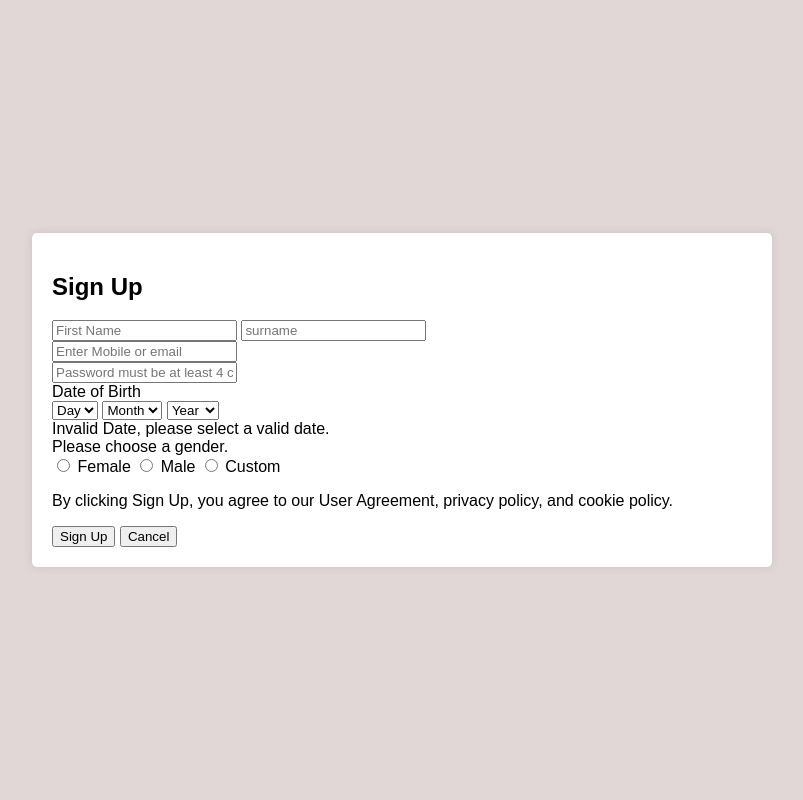
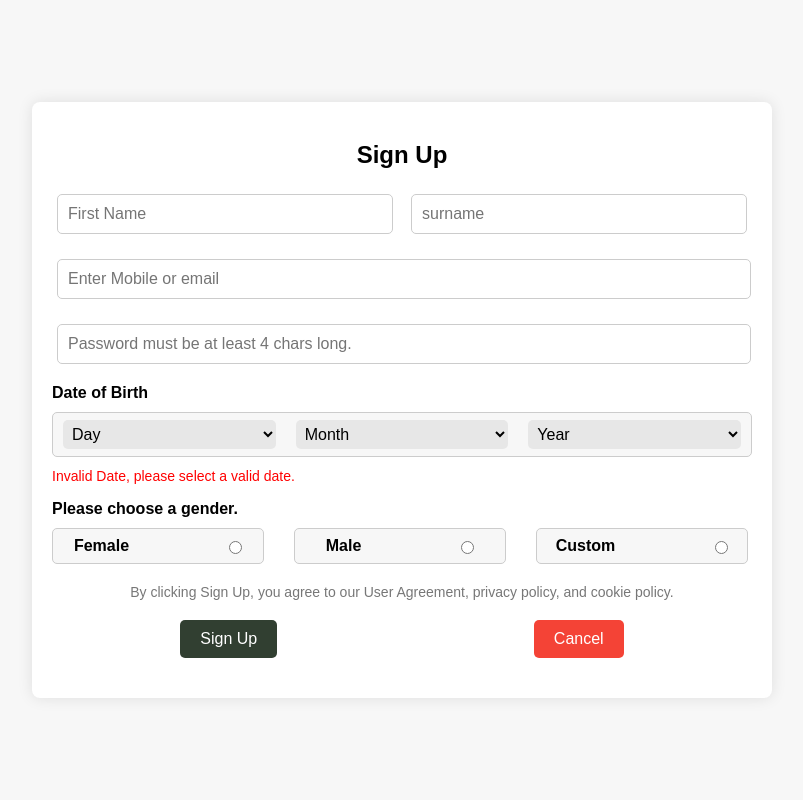
Before and after one commit to RoknuzzamanRokon/portfolio_short_project_for_AsthaIT, a Flask app: page /signup in a window 1280 px wide. Shown: the whole page, without its empty margins (238-1041 px from the left). Run offline with Flask 3, Linux system fonts and the light colour scheme.

Commit message:
Update CSS file.

```diff
--- a/signUp_project_with_flask/static/styles.css
+++ b/signUp_project_with_flask/static/styles.css
@@ -1,6 +1,6 @@
 body {
-    font-family: Arial, Helvetica, sans-serif;
-    background-color: #e2d7d7;
+    font-family: Arial, sans-serif;
+    background-color: #f7f7f7;
     margin: 0;
     padding: 0;
     display: flex;
@@ -13,7 +13,161 @@
     width: 700px;
     background-color: #fff;
     padding: 20px;
+    border-radius: 8px;
+    box-shadow: 0 0 15px rgba(0, 0, 0, 0.1);
+}
+
+h2 {
+    text-align: center;
+    margin-bottom: 20px;
+}
+.form-group.full-width {
+    display: flex;
+    justify-content: space-between;
+}
+
+.form-group.full-width input[type="text"] {
+    width: 48%;
+}
+
+.form-group {
+    margin-bottom: 15px;
+}
+
+.form-group input[type="text"],
+.form-group input[type="password"],
+.form-group select {
+    width: calc(50% - 10px);
+    padding: 10px;
+    margin: 5px;
+    box-sizing: border-box;
+    border: 1px solid #ccc;
     border-radius: 5px;
-    box-shadow: 0 0 10px rgba(0, 0, 0, 0.1);
+    font-size: 1rem;
+}
 
+.form-group input[type="text"]#contact,
+.form-group input[type="password"]#password {
+    width: calc(102% - 20px);
 }
+
+.form-group label {
+    display: block;
+    margin-bottom: 5px;
+    font-weight: bold;
+}
+
+.dob-group {
+    display: flex;
+    justify-content: space-between;
+    gap: 10px;
+    border: 1px solid #ccc;
+    border-radius: 5px;
+    padding: 2px 5px;
+    background-color: #f7f7f7;
+    margin-top: 10px;
+    margin-bottom: 10px;
+}
+
+.dob-group select {
+    width: 32%;
+    background-color: #e7e7e7;
+    color: rgb(0, 0, 0);
+    border: none;
+    border-radius: 5px;
+    padding: 5px;
+}
+
+
+.dob-group select:hover,
+.dob-group select:focus {
+    background-color: rgb(255, 255, 255);
+}
+
+.error {
+    color: red;
+    font-size: 0.875em;
+    margin-top: -10px;
+    margin-bottom: 10px;
+}
+
+
+.gender-group {
+    display: flex;
+    justify-content: flex-start;
+    align-items: center;
+    gap: 30px;
+    margin-top: 10px;
+    margin-bottom: 10px;
+}
+
+.gender-group label {
+    display: flex;
+    align-items: center;
+    justify-content: center;
+    cursor: pointer;
+    border: 1px solid #ccc;
+    border-radius: 5px;
+    padding: 8px 55px;
+    background-color: #f7f7f7;
+    font-size: 1rem;
+    width: 100px;
+    text-align: center;
+    transition: background-color 0.3s;
+}
+
+.gender-group label:hover {
+    background-color: #e7e7e7;
+}
+
+.gender-group input[type="radio"] {
+    margin-left: 100px;
+    margin-right: 0;
+}
+
+.agreement {
+    text-align: center;
+    font-size: 0.875em;
+    margin-top: 15px;
+    margin-bottom: 20px;
+    color: #777;
+}
+
+.form-actions {
+    display: flex;
+    justify-content: space-around;
+}
+
+.btn-primary {
+    background-color: #313f31;
+    color: white;
+    padding: 10px 20px;
+    border: none;
+    border-radius: 5px;
+    cursor: pointer;
+    font-size: 1rem;
+}
+
+.btn-primary:hover {
+    background-color: #45a049;
+}
+
+.btn-secondary {
+    background-color: #f44336;
+    color: white;
+    padding: 10px 20px;
+    border: none;
+    border-radius: 5px;
+    cursor: pointer;
+    font-size: 1rem;
+}
+
+.btn-secondary:hover {
+    background-color: #e53935;
+}
+
+#response-message {
+    text-align: center;
+    margin-top: 20px;
+    font-size: 1rem;
+}
--- a/signUp_project_with_flask/templates/signup.html
+++ b/signUp_project_with_flask/templates/signup.html
@@ -11,7 +11,7 @@
     <div class="container">
         <h2>Sign Up</h2>
         <form id="signup-form">
-            <div class='form-group'>
+            <div class='form-group full-width'>
                 <input type="text" id="first-name" placeholder="First Name">
                 <input type='text' id="surname" placeholder="surname">
             </div>
@@ -54,15 +54,20 @@
 
             <div class="form-group">
                 <label for="gender">Please choose a gender.</label>
-                <div class="gender-group">
-                    <input type="radio" id="gender-female" name="gender" value="female">
-                    <label for="gender-female">Female</label>
-                    <input type="radio" id="gender-male" name="gender" value="custom">
-                    <label for="gender-male">Male</label>
-                    <input type="radio" id="gender-custom" name="gender" value="custom">
-                    <label for="gender-custom">Custom</label>
+                <div class="form-group gender-group">
+                    <label for="female">
+                        Female
+                        <input type="radio" id="female" name="gender" value="female">
+                    </label>
+                    <label for="male">
+                        Male
+                        <input type="radio" id="male" name="gender" value="male">
+                    </label>
+                    <label for="custom">
+                        Custom
+                        <input type="radio" id="custom" name="gender" value="custom">
+                    </label>
                 </div>
-                <span class="error" id="gender-error"></span>
             </div>
             <p class="agreement">By clicking Sign Up, you agree to our User Agreement, privacy policy, and cookie policy. </p>
             <div class="form-actions">
```
